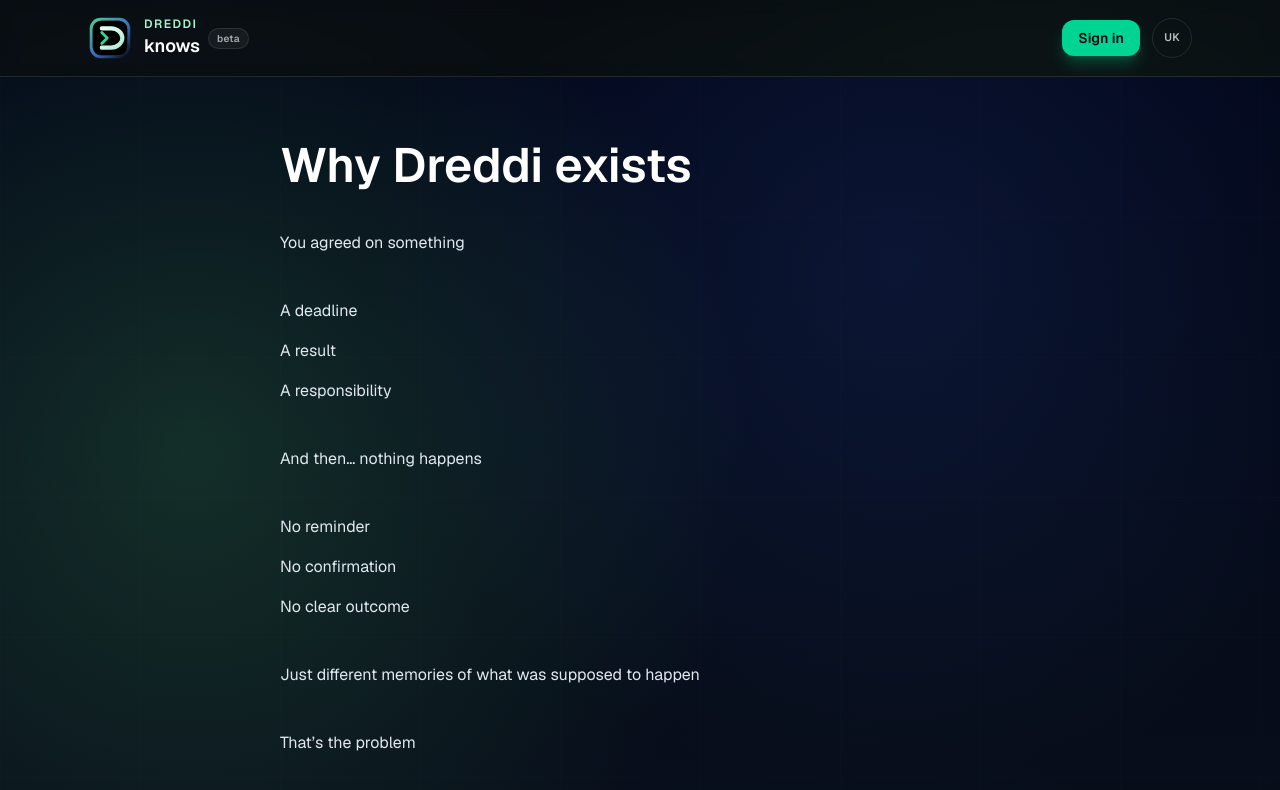
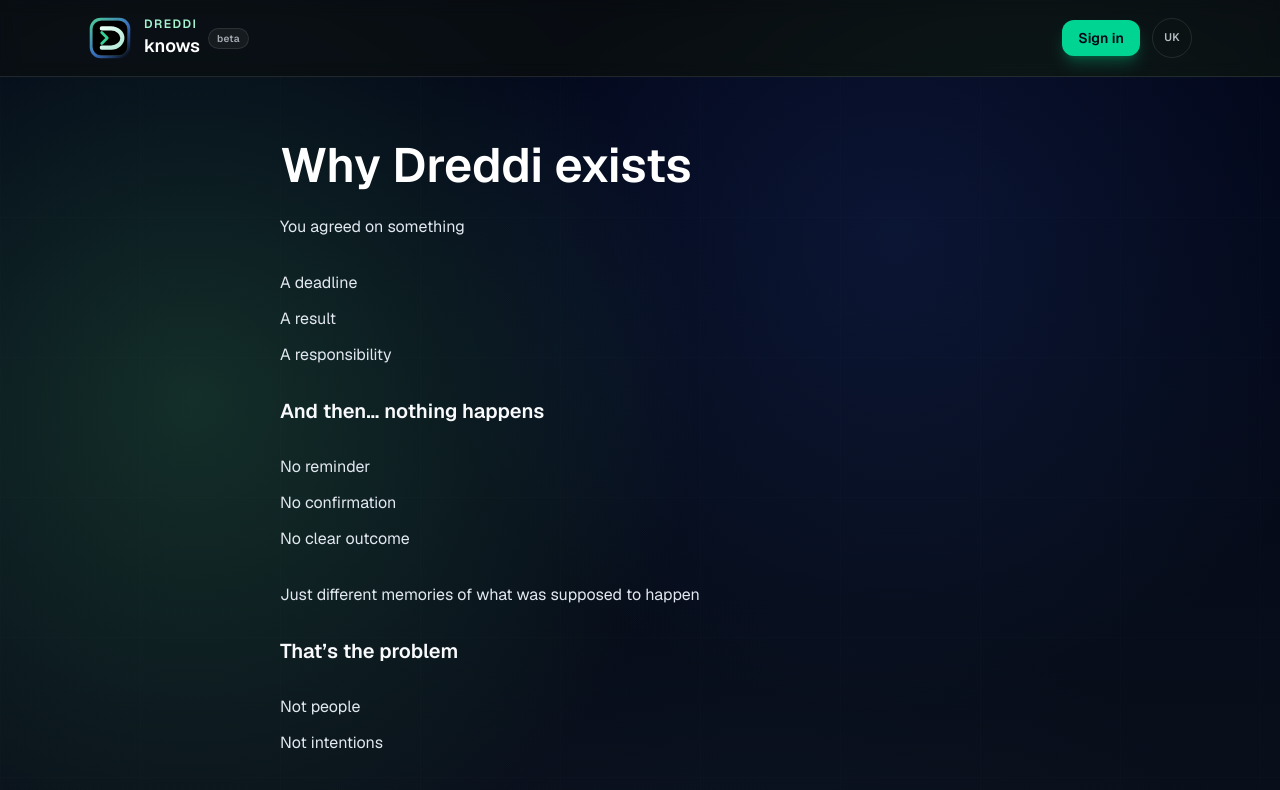
Before and after one commit to wanderwe/dreddi-mvp, a Next.js app: page /en/why in a window 1280 px wide. Shown: the top 790 px of the page. Built offline with nearby package versions, Linux system fonts and the light colour scheme; no server answers.

Commit message:
Refine Why page narrative rhythm and visual hierarchy

```diff
--- a/src/app/why/page.tsx
+++ b/src/app/why/page.tsx
@@ -22,24 +22,37 @@ export async function generateMetadata(): Promise<Metadata> {
 
 export function WhyPageContent({ locale }: { locale: Locale }) {
   const copy = getWhyCopy(locale);
+  const emphasizedLines = new Set([
+    "And then… nothing happens",
+    "That’s the problem",
+    "Dreddi exists to keep them visible",
+    "Because reputation is not what people say",
+  ]);
 
   return (
     <StaticPageLayout id="why-top">
       <WhyProgress title={copy.title} />
 
-      <header className="space-y-3">
+      <header className="space-y-2">
         <h1 className="text-4xl font-semibold text-white sm:text-5xl">{copy.title}</h1>
         {copy.subtitle ? <p className="text-lg text-slate-300 sm:text-xl">{copy.subtitle}</p> : null}
       </header>
 
-      <div className="mt-10 space-y-10 text-base leading-7 text-slate-200">
+      <div className="mt-6 space-y-7 text-base leading-7 text-slate-200">
         {copy.sections.map((section, index) => (
-          <section key={`section-${index}`} className="space-y-3">
+          <section key={`section-${index}`} className="space-y-2">
             {section.heading ? (
               <h2 className="text-2xl font-semibold text-white sm:text-3xl">{section.heading}</h2>
             ) : null}
             {section.paragraphs.map((paragraph, paragraphIndex) => (
-              <p key={`paragraph-${paragraphIndex}`}>
+              <p
+                key={`paragraph-${paragraphIndex}`}
+                className={
+                  emphasizedLines.has(paragraph)
+                    ? "text-lg font-semibold text-slate-50 sm:text-xl"
+                    : "text-slate-200"
+                }
+              >
                 {paragraph.split("\n").map((line, lineIndex, lines) => (
                   <span key={`${line}-${lineIndex}`}>
                     {line}
@@ -52,7 +65,7 @@ export function WhyPageContent({ locale }: { locale: Locale }) {
         ))}
       </div>
 
-      <div className="mt-10">
+      <div className="mt-7">
         <LocalizedLink
           href="/"
           className="inline-flex rounded-xl bg-emerald-400 px-5 py-3 text-sm font-semibold text-slate-950 shadow-lg shadow-emerald-500/25 transition hover:translate-y-[-1px] hover:shadow-emerald-400/40"
```
